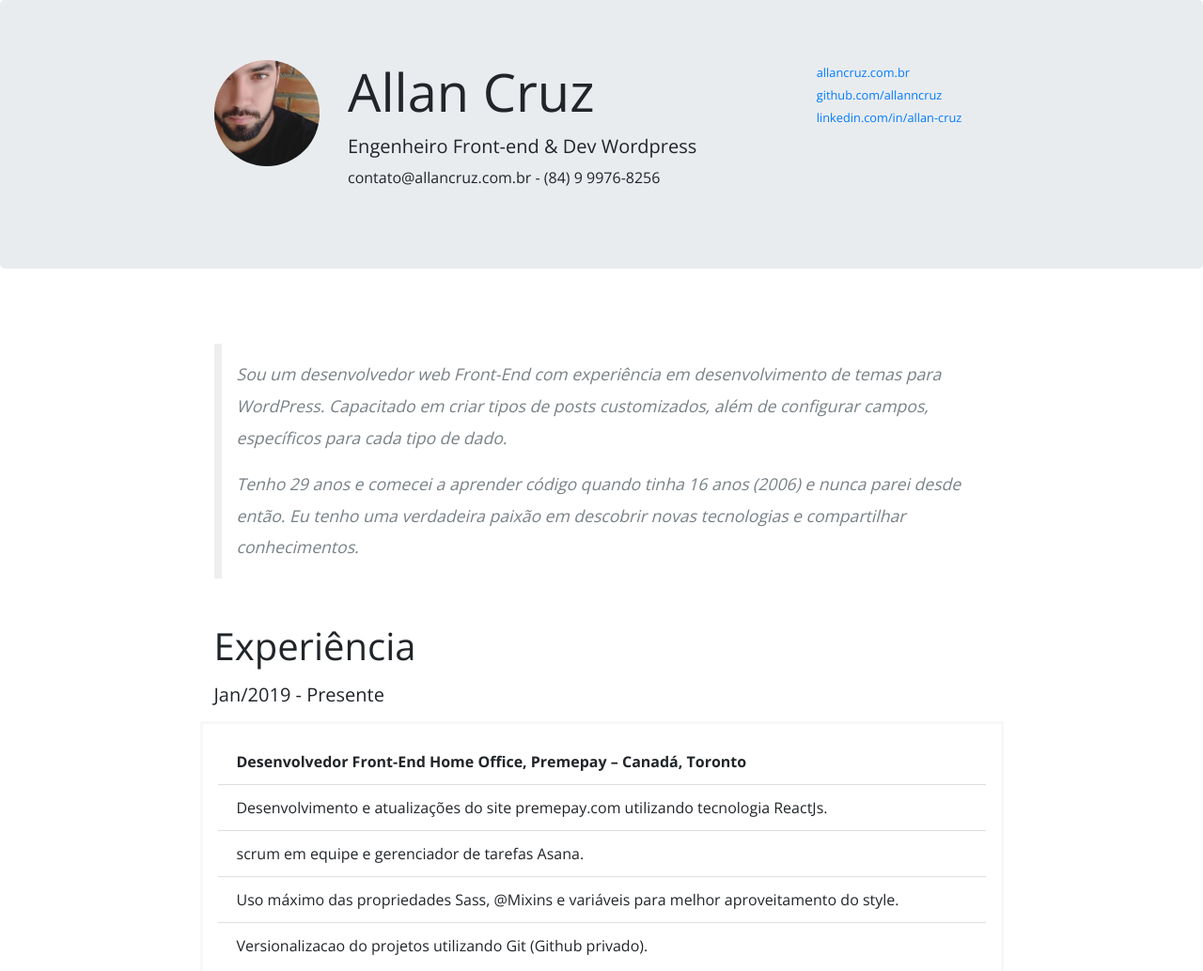
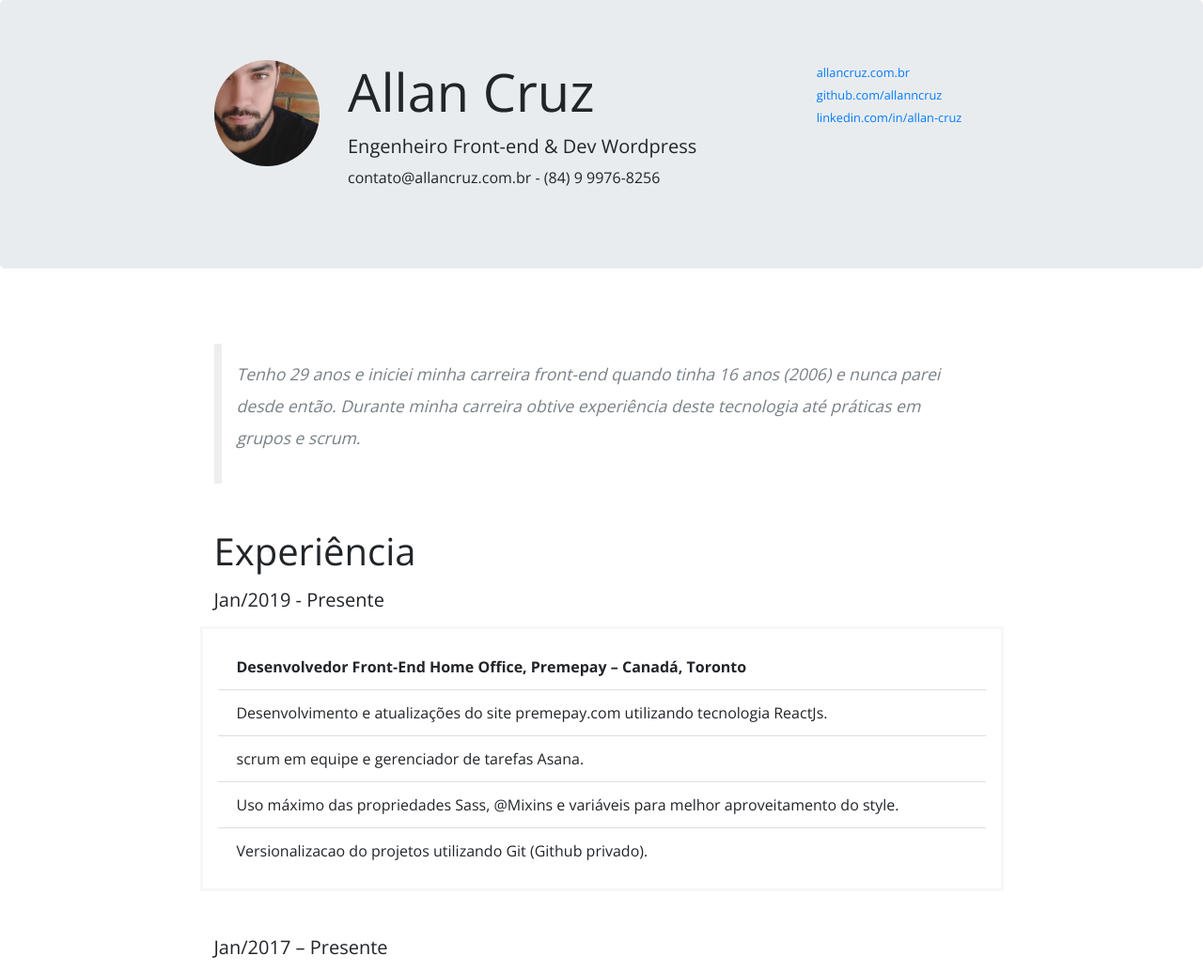
Before and after one commit to allanncruz/cv, a website: page src/index.html in a window 1280 px wide. Shown: the top 1034 px of the page at 94% size. Drawn offline with nearby package versions, Linux system fonts and the light colour scheme; files that its build step writes are made by us from their sources.

Commit message:
Update experience

```diff
--- a/src/index.html
+++ b/src/index.html
@@ -49,8 +49,7 @@
 
                 <section class="about">
                     <blockquote class="px-4 py-3 my-5 font-italic border-0 position-relative">
-                        <p>Sou um desenvolvedor web Front-End com experiência em desenvolvimento de temas para WordPress. Capacitado em criar tipos de posts customizados, além de configurar campos, específicos para cada tipo de dado.</p>
-                        <p class="m-0">Tenho 29 anos e comecei a aprender código quando tinha 16 anos (2006) e nunca parei desde então. Eu tenho uma verdadeira paixão em descobrir novas tecnologias e compartilhar conhecimentos.</p>
+                        <p>Tenho 29 anos e iniciei minha carreira front-end quando tinha 16 anos (2006) e nunca parei desde então. Durante minha carreira obtive experiência deste tecnologia até práticas em grupos e scrum.</p>
                     </blockquote>
                 </section>
 
```
